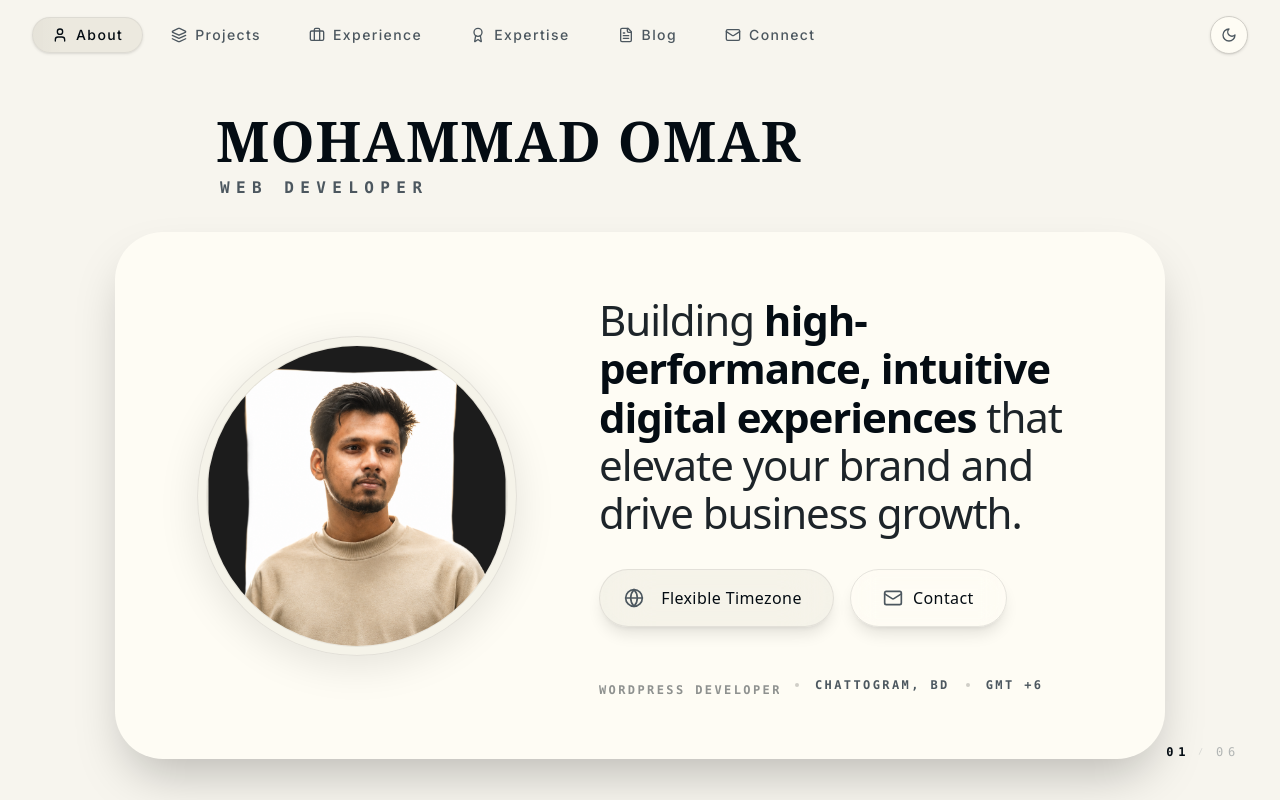
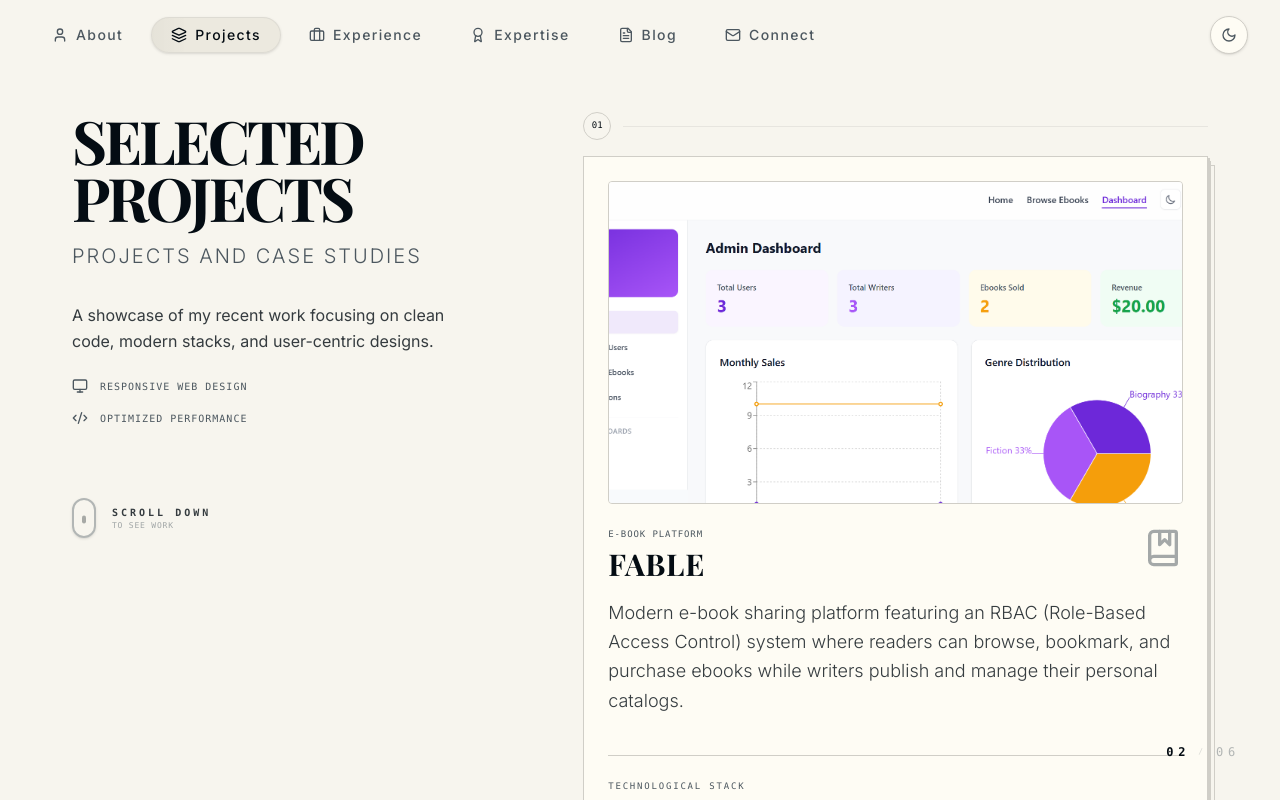
Before and after one commit to Omar-webcloud/Portfolio, a Next.js app: page / in a window 1280 px wide. Built offline with nearby package versions, Linux system fonts and the light colour scheme; a web font is replaced by a local one.

Commit message:
fix: update initial state of current to 1 in App component

```diff
--- a/src/App.jsx
+++ b/src/App.jsx
@@ -41,7 +41,7 @@ const SLIDES = (goTo) => [
 
 
 export default function App() {
-  const [current, setCurrent] = useState(0)
+  const [current, setCurrent] = useState(1)
   const [prev, setPrev]       = useState(null)
   const [dir, setDir]         = useState(1)
   const [animating, setAnimating] = useState(false)
```
